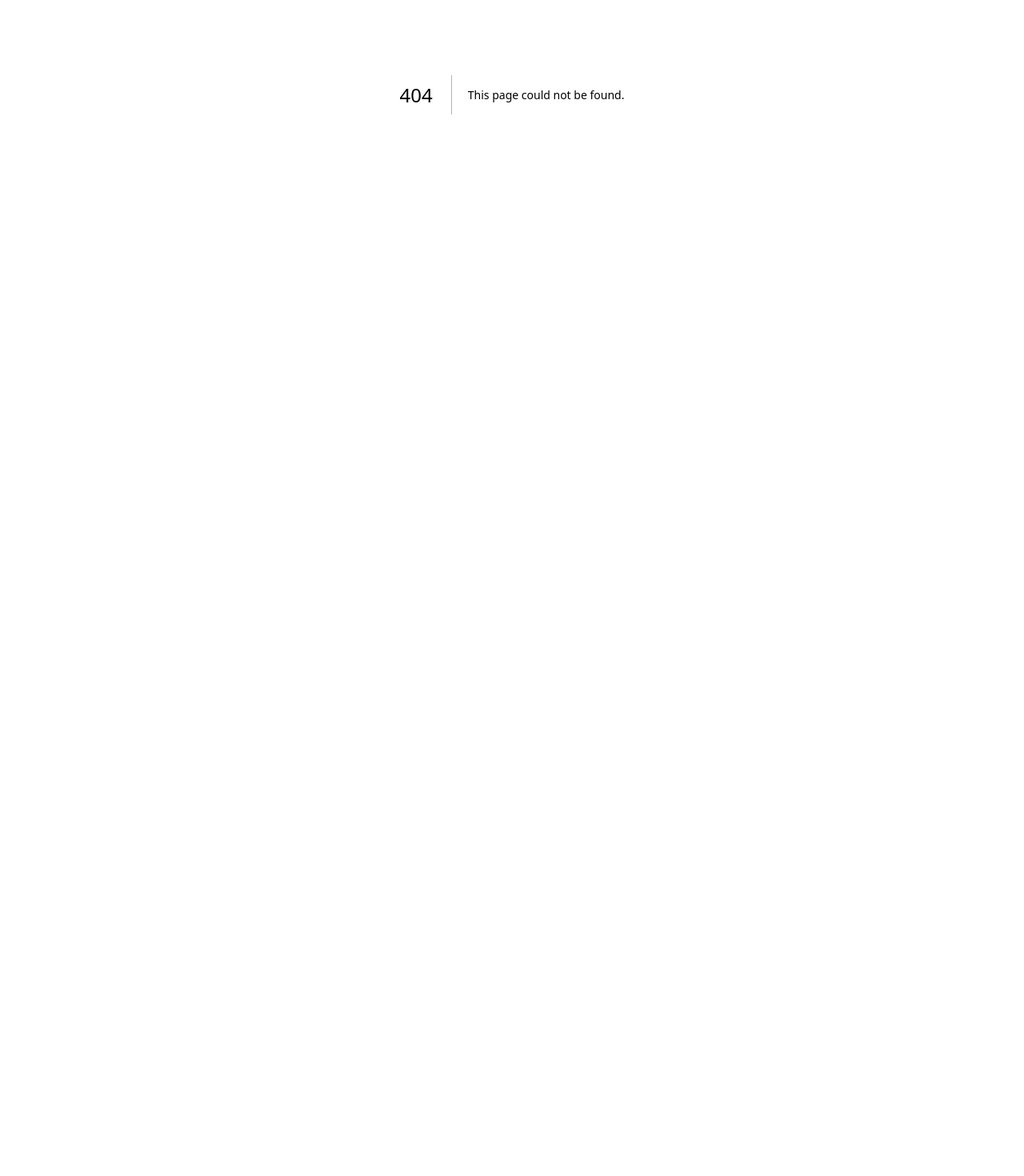
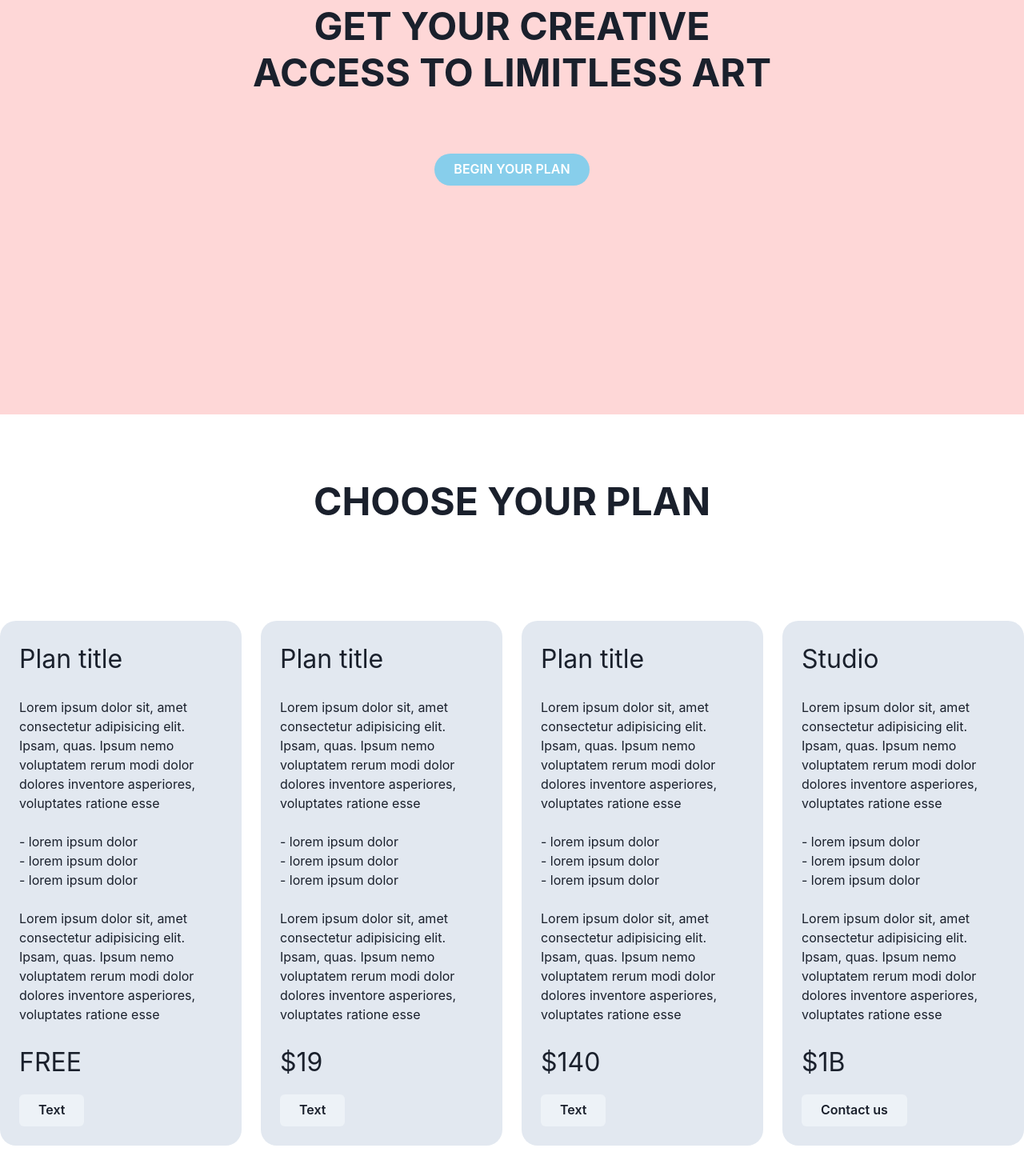
Before and after one commit to jasonLapina/Polypix-v2, a Next.js app: page /plans in a window 1280 px wide. Before the commit this address had no page. Shown: the part 282-1752 px from the top of the page at 80% size. Before the commit the page ends 800 px from the top, so only its background shows below. Built offline with nearby package versions, Linux system fonts and the light colour scheme.

Commit message:
start low-F plans page: hero, plan list

```diff
--- a/components/Home/Hero.js
+++ b/components/Home/Hero.js
@@ -1,5 +1,6 @@
 import { Box, Button, Heading, VStack } from "@chakra-ui/react";
 import SignupBtn from "../Shared/UI/SignupBtn";
+import Link from "next/link";
 function Hero() {
   return (
     <Box w='100%' h='1080px' pos='relative'>
@@ -27,7 +28,9 @@ function Hero() {
         <Heading filter='drop-shadow(0 0 4px white)' fontSize='80px'>
           Polypix Studios
         </Heading>
-        <Button>BUTTON TO PAGE</Button>
+        <Button as={Link} href='/plans'>
+          BUTTON TO PAGE
+        </Button>
       </VStack>
       <Box p='24px' display='flex' justifyContent='end'>
         <SignupBtn />
--- /dev/null
+++ b/components/Plans/PlanItem.js
@@ -0,0 +1,24 @@
+import { Box, Button, Text, VStack } from "@chakra-ui/react";
+function PlanItem({ plan }) {
+  const { title, description, points, bottomText, price } = plan;
+  return (
+    <Box borderRadius='20px' bgColor='gray.200' p='24px'>
+      <VStack align='normal' gap='24px'>
+        <Text fontSize='32px'>{title}</Text>
+        <Text>{description}</Text>
+        <Box>
+          {points.map((point) => (
+            <Text key={point}>- {point}</Text>
+          ))}
+        </Box>
+        <Text>{bottomText}</Text>
+        <Text fontSize='32px'>{price}</Text>
+      </VStack>
+      <Button mt='16px' px='24px'>
+        {title === "Studio" ? "Contact us" : "Text"}
+      </Button>
+    </Box>
+  );
+}
+
+export default PlanItem;
--- /dev/null
+++ b/components/Plans/PlanList.js
@@ -0,0 +1,62 @@
+import { Box, HStack, Heading } from "@chakra-ui/react";
+import PlanItem from "./PlanItem";
+import ComponentLayout from "../Shared/Layout/ComponentLayout";
+function PlanList() {
+  const dummyPlans = [
+    {
+      title: "Plan title",
+      description:
+        "Lorem ipsum dolor sit, amet consectetur adipisicing elit. Ipsam, quas. Ipsum nemo voluptatem rerum modi dolor dolores inventore asperiores, voluptates ratione esse",
+      points: ["lorem ipsum dolor", "lorem ipsum dolor", "lorem ipsum dolor"],
+      bottomText:
+        "Lorem ipsum dolor sit, amet consectetur adipisicing elit. Ipsam, quas. Ipsum nemo voluptatem rerum modi dolor dolores inventore asperiores, voluptates ratione esse",
+      price: "FREE",
+    },
+    {
+      title: "Plan title",
+      description:
+        "Lorem ipsum dolor sit, amet consectetur adipisicing elit. Ipsam, quas. Ipsum nemo voluptatem rerum modi dolor dolores inventore asperiores, voluptates ratione esse",
+      points: ["lorem ipsum dolor", "lorem ipsum dolor", "lorem ipsum dolor"],
+      bottomText:
+        "Lorem ipsum dolor sit, amet consectetur adipisicing elit. Ipsam, quas. Ipsum nemo voluptatem rerum modi dolor dolores inventore asperiores, voluptates ratione esse",
+      price: "$19",
+    },
+    {
+      title: "Plan title",
+      description:
+        "Lorem ipsum dolor sit, amet consectetur adipisicing elit. Ipsam, quas. Ipsum nemo voluptatem rerum modi dolor dolores inventore asperiores, voluptates ratione esse",
+      points: ["lorem ipsum dolor", "lorem ipsum dolor", "lorem ipsum dolor"],
+      bottomText:
+        "Lorem ipsum dolor sit, amet consectetur adipisicing elit. Ipsam, quas. Ipsum nemo voluptatem rerum modi dolor dolores inventore asperiores, voluptates ratione esse",
+      price: "$140",
+    },
+    {
+      title: "Studio",
+      description:
+        "Lorem ipsum dolor sit, amet consectetur adipisicing elit. Ipsam, quas. Ipsum nemo voluptatem rerum modi dolor dolores inventore asperiores, voluptates ratione esse",
+      points: ["lorem ipsum dolor", "lorem ipsum dolor", "lorem ipsum dolor"],
+      bottomText:
+        "Lorem ipsum dolor sit, amet consectetur adipisicing elit. Ipsam, quas. Ipsum nemo voluptatem rerum modi dolor dolores inventore asperiores, voluptates ratione esse",
+      price: "$1B",
+    },
+  ];
+  return (
+    <ComponentLayout py='80px'>
+      <Heading fontSize='48px' textTransform='uppercase' textAlign='center'>
+        Choose your plan
+      </Heading>
+      <HStack
+        justifyContent='space-around'
+        justifyItems='center'
+        mt='120px'
+        gap='24px'
+      >
+        {dummyPlans.map((item) => (
+          <PlanItem plan={item} />
+        ))}
+      </HStack>
+    </ComponentLayout>
+  );
+}
+
+export default PlanList;
--- /dev/null
+++ b/components/Plans/PlansHero.js
@@ -0,0 +1,27 @@
+import { Box, Button, Heading, VStack } from "@chakra-ui/react";
+function PlansHero() {
+  return (
+    <Box>
+      <Box pos='relative' w='100%' h='100vh' bgColor='red.100'>
+        <VStack h='100%' justifyContent='center'>
+          <Heading textAlign='center' textTransform='uppercase' fontSize='48px'>
+            Get your creative <br />
+            access to limitless art
+          </Heading>
+          <Button
+            bgColor='skyblue'
+            color='white'
+            px='24px'
+            textTransform='uppercase'
+            borderRadius='40px'
+            mt='64px'
+          >
+            Begin your plan
+          </Button>
+        </VStack>
+      </Box>
+    </Box>
+  );
+}
+
+export default PlansHero;
--- a/components/Shared/Layout/ComponentLayout.js
+++ b/components/Shared/Layout/ComponentLayout.js
@@ -1,5 +1,5 @@
 import { Box } from "@chakra-ui/react";
-function ComponentComponentLayout(props) {
+function ComponentLayout(props) {
   return (
     <Box maxW='1440px' mx='auto' {...props}>
       {props.children}
@@ -7,4 +7,4 @@ function ComponentComponentLayout(props) {
   );
 }
 
-export default ComponentComponentLayout;
+export default ComponentLayout;
--- /dev/null
+++ b/pages/plans.js
@@ -0,0 +1,13 @@
+import PlanList from "@/components/Plans/PlanList";
+import PlansHero from "@/components/Plans/PlansHero";
+
+function plans() {
+  return (
+    <>
+      <PlansHero />
+      <PlanList />
+    </>
+  );
+}
+
+export default plans;
```
Also changed, not shown: components/Shared/Layout/Navbar.js (added, +21 -0 lines).
